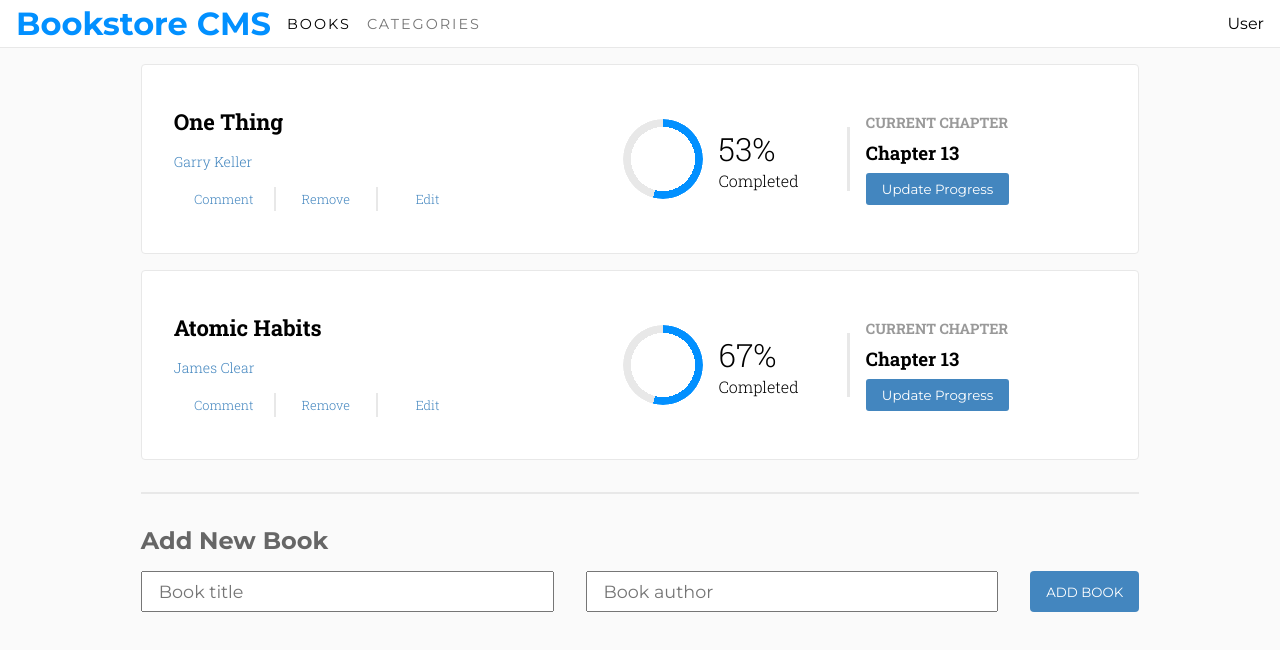
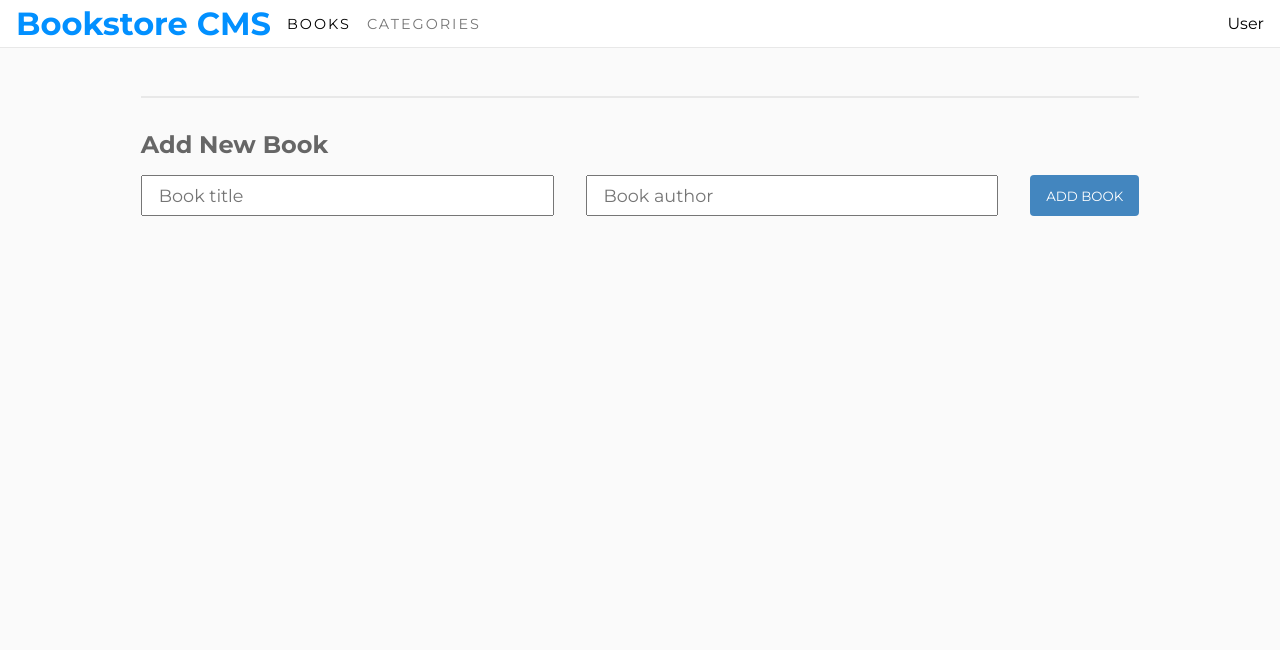
Before and after one commit to IndieCoderMM/bookstore-cms, a React (Create React App) app: page / in a window 1280 px wide. Shown: the top 650 px of the page. Built offline with nearby package versions, Linux system fonts and the light colour scheme.

Commit message:
Implement adding books

```diff
--- a/package.json
+++ b/package.json
@@ -3,12 +3,14 @@
   "version": "0.1.0",
   "private": true,
   "dependencies": {
+    "@reduxjs/toolkit": "^1.9.1",
     "@testing-library/jest-dom": "^5.16.5",
     "@testing-library/react": "^13.4.0",
     "@testing-library/user-event": "^13.5.0",
     "prop-types": "^15.8.1",
     "react": "^18.2.0",
     "react-dom": "^18.2.0",
+    "react-redux": "^8.0.5",
     "react-router-dom": "^6.7.0",
     "react-scripts": "5.0.1",
     "web-vitals": "^2.1.4"
--- a/src/App.js
+++ b/src/App.js
@@ -2,14 +2,15 @@ import React from 'react';
 import { Route, Routes } from 'react-router-dom';
 import './App.css';
 import Navbar from './components/Navbar';
-import BooksList from './components/BooksList';
+// import BooksList from './components/BooksList';
+import BooksListContainer from './containers/BooksListContainer';
 import Categories from './components/Categories';
 
 const App = () => (
   <div className="app">
     <Navbar />
     <Routes>
-      <Route path="/" element={<BooksList />} />
+      <Route path="/" element={<BooksListContainer />} />
       <Route path="/categories" element={<Categories />} />
     </Routes>
   </div>
--- a/src/components/BookForm.js
+++ b/src/components/BookForm.js
@@ -1,16 +1,35 @@
-import React from 'react';
+import React, { useRef } from 'react';
+import PropTypes from 'prop-types';
 
-const BookForm = () => (
+const BookForm = ({ addBook }) => {
+  const titleInput = useRef();
+  const authorInput = useRef();
+  const handleSubmit = (e) => {
+    e.preventDefault();
+    const title = titleInput.current.value.trim();
+    const author = authorInput.current.value.trim();
+    if (title.length && author.length) {
+      addBook(title, author);
+      titleInput.current.value = '';
+      authorInput.current.value = '';
+    }
+  };
+  return (
     <div className="form-container">
       <h2>Add New Book</h2>
-    <form className="book-form">
-      <input type="text" placeholder="Book title" />
-      <input type="text" placeholder="Book author" />
+      <form className="book-form" onSubmit={handleSubmit}>
+        <input ref={titleInput} type="text" placeholder="Book title" />
+        <input ref={authorInput} type="text" placeholder="Book author" />
         <button type="submit" className="add-btn">
           Add Book
         </button>
       </form>
     </div>
   );
+};
+
+BookForm.propTypes = {
+  addBook: PropTypes.func.isRequired,
+};
 
 export default BookForm;
--- a/src/components/BooksList.js
+++ b/src/components/BooksList.js
@@ -1,23 +1,9 @@
 import React from 'react';
+import PropTypes from 'prop-types';
 import Book from './Book';
 import BookForm from './BookForm';
 
-const BooksList = () => {
-  const books = [
-    {
-      id: 1,
-      title: 'One Thing',
-      author: 'Garry Keller',
-      progress: '53',
-    },
-    {
-      id: 0,
-      title: 'Atomic Habits',
-      author: 'James Clear',
-      progress: '67',
-    },
-  ];
-  return (
+const BooksList = ({ books, addBook, removeBook }) => (
   <article className="bookslist-container">
     <ul className="bookslist">
       {books.map((book) => (
@@ -30,9 +16,15 @@ const BooksList = () => {
         </li>
       ))}
     </ul>
-      <BookForm />
+    <BookForm addBook={addBook} />
   </article>
 );
+
+BooksList.propTypes = {
+  // eslint-disable-next-line
+  books: PropTypes.array.isRequired,
+  addBook: PropTypes.func.isRequired,
+  removeBook: PropTypes.func.isRequired,
 };
 
 export default BooksList;
--- /dev/null
+++ b/src/containers/BooksListContainer.js
@@ -0,0 +1,14 @@
+import { connect } from 'react-redux';
+import BooksList from '../components/BooksList';
+import { addBook, removeBook } from '../redux/books/books';
+
+const mapStateToProps = (state) => ({
+  books: state.books,
+});
+
+const mapDispatchToProps = (dispatch) => ({
+  addBook: (title, author) => dispatch(addBook(title, author)),
+  removeBook: (id) => dispatch(removeBook(id)),
+});
+
+export default connect(mapStateToProps, mapDispatchToProps)(BooksList);
--- a/src/index.js
+++ b/src/index.js
@@ -1,13 +1,19 @@
 import React from 'react';
 import ReactDOM from 'react-dom/client';
 import { BrowserRouter } from 'react-router-dom';
+import { Provider } from 'react-redux';
 import App from './App';
+import configureStore from './redux/configureStore';
+
+const store = configureStore();
 
 const root = ReactDOM.createRoot(document.getElementById('root'));
 root.render(
   <React.StrictMode>
     <BrowserRouter>
-      <App />
+      <Provider store={store}>
+        <App />
+      </Provider>
     </BrowserRouter>
   </React.StrictMode>,
 );
```
Also changed, not shown: 1 other file (tests, documents, lock files or other folders). Lines whose indentation alone changed are shown as unchanged.
